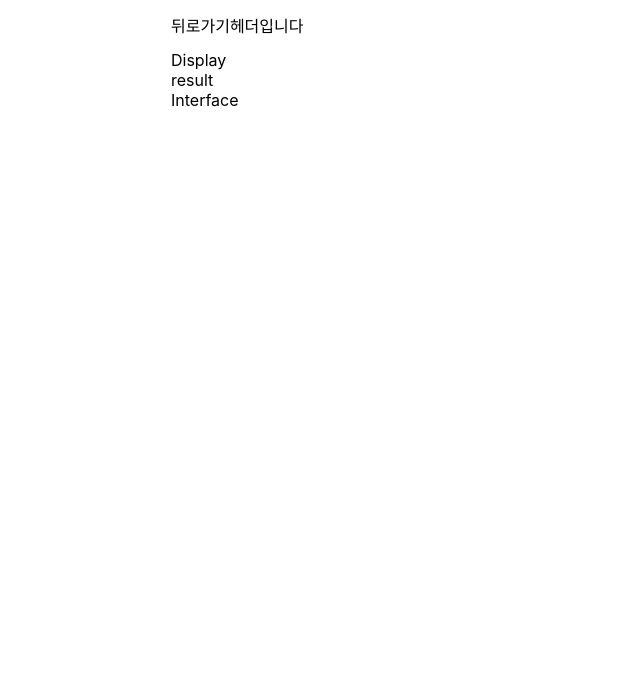
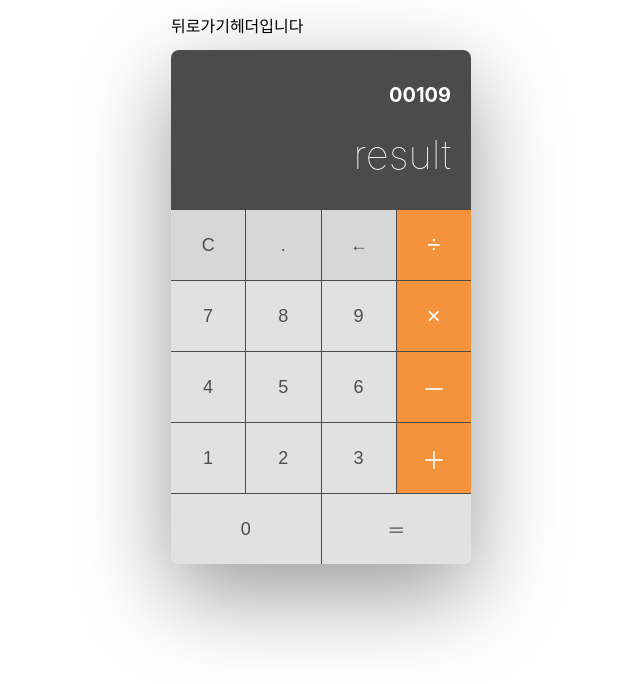
Before and after one commit to emmet-lv99/react-caculator-master, a React (Create React App) app: page /main in a window 1280 px wide. Shown: the top 684 px of the page, without its empty margins (319-959 px from the left). Built offline with nearby package versions, Linux system fonts and the light colour scheme.

Commit message:
complete calculator design

```diff
--- /dev/null
+++ b/src/Calculator.css
@@ -0,0 +1,72 @@
+.calculator-wrapper {
+  overflow: hidden;
+  border-radius: 8px;
+  box-shadow: rgba(0, 0, 0, 0.4) 0px 30px 90px;
+}
+
+.display {
+  width: 100%;
+  background-color: #4B4B4B;
+  color: #fff;
+  box-sizing: border-box;
+  word-break: break-all;
+  text-align: right;
+  font-size: 20px;
+  font-weight: 700;
+  line-height: 50px;
+  padding: 20px 20px 10px;
+}
+
+.result {
+  width: 100%;
+  /*height: 50px;*/
+  box-sizing: border-box;
+  background-color: #4B4B4B;
+  color: #fff;
+  word-break: break-all;
+  text-align: right;
+  font-size: 40px;
+  font-weight: 100;
+  line-height: 50px;
+  padding: 0 20px 30px;
+}
+
+.interface-row {
+  display: flex;
+  border-bottom: 1px solid #4B4B4B;
+}
+
+.interface-row:first-child .interface-item{
+  background-color: #d7d7d7;
+}
+
+.interface-row:last-child {
+  border-bottom: none;
+}
+
+button {
+  -webkit-appearance: none;
+  -moz-appearance: none;
+  appearance: none;
+  border: none;
+  cursor: pointer;
+}
+
+.interface-item {
+  flex: 1;
+  background-color: #E1E1E1;
+  color: #4d4d4d;
+  font-size: 18px;
+  height: 70px;
+  border-right: 1px solid #4B4B4B;
+}
+
+.interface-item.interface-item-operator {
+  background-color: #F5933C !important;
+  font-size: 24px;
+  color: #fff;
+}
+
+.interface-item:last-child {
+  border-right: none;
+}
--- a/src/components/Display.js
+++ b/src/components/Display.js
@@ -1,9 +1,10 @@
 import React from 'react'
+import '../Calculator.css'
 
 const Display = () => {
   return (
     <>
-      <div>Display</div>
+      <div className="display">00109</div>
     </>
   )
 }
--- a/src/components/Interface.js
+++ b/src/components/Interface.js
@@ -3,7 +3,36 @@ import React from 'react'
 const Interface = () => {
   return (
     <>
-      <div>Interface</div>
+      <div>
+        <div className="interface-row">
+          <button className="interface-item">C</button>
+          <button className="interface-item">.</button>
+          <button className="interface-item">←</button>
+          <button className="interface-item interface-item-operator">÷</button>
+        </div>
+        <div className="interface-row">
+          <button className="interface-item">7</button>
+          <button className="interface-item">8</button>
+          <button className="interface-item">9</button>
+          <button className="interface-item interface-item-operator">×</button>
+        </div>
+        <div className="interface-row">
+          <button className="interface-item">4</button>
+          <button className="interface-item">5</button>
+          <button className="interface-item">6</button>
+          <button className="interface-item interface-item-operator">－</button>
+        </div>
+        <div className="interface-row">
+          <button className="interface-item">1</button>
+          <button className="interface-item">2</button>
+          <button className="interface-item">3</button>
+          <button className="interface-item interface-item-operator">＋</button>
+        </div>
+        <div className="interface-row">
+          <button className="interface-item">0</button>
+          <button className="interface-item">＝</button>
+        </div>
+      </div>
     </>
   )
 }
--- a/src/components/Result.js
+++ b/src/components/Result.js
@@ -1,9 +1,10 @@
 import React from 'react'
+import '../Calculator.css'
 
 const Result = () => {
   return (
     <>
-      <div>result</div>
+      <div className="result">result</div>
     </>
   )
 }
--- a/src/views/Main.js
+++ b/src/views/Main.js
@@ -3,6 +3,7 @@ import Header from '../components/Header'
 import Display from '../components/Display'
 import Result from '../components/Result'
 import Interface from '../components/Interface'
+import '../Calculator.css'
 
 const Main = () => {
   return (
@@ -10,7 +11,7 @@ const Main = () => {
       <header>
         <Header />
       </header>
-      <main>
+      <main className="calculator-wrapper">
         <Display />
         <Result />
         <Interface />
```
